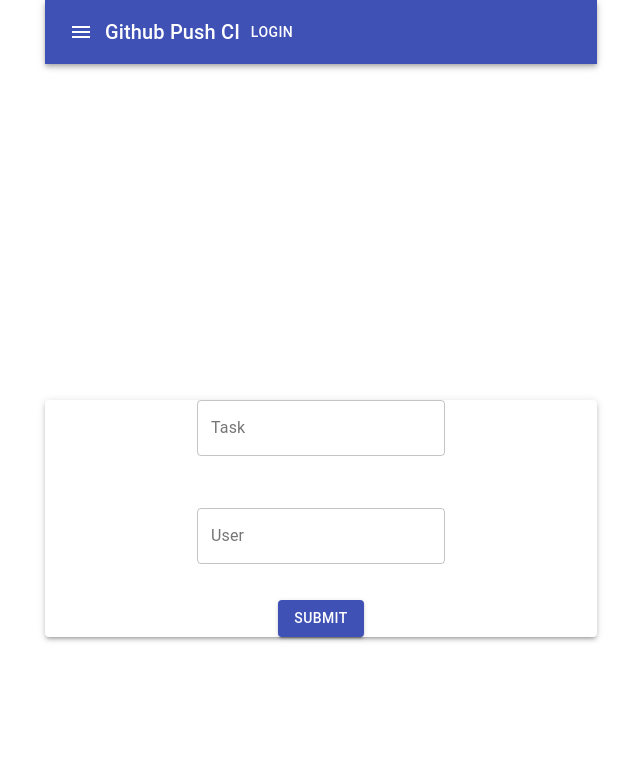
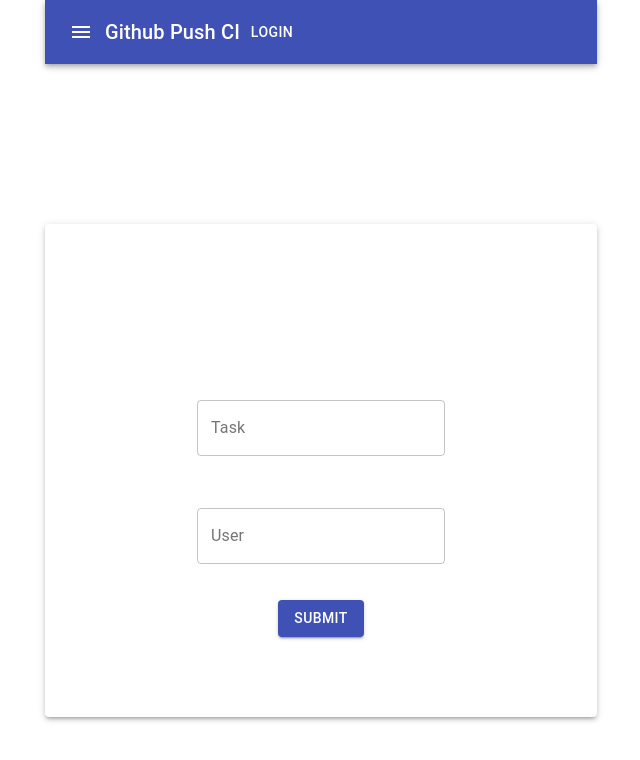
Before and after one commit to MaximeNzo/firebase-react-deploy, a React (Create React App) app: page / in a window 1280 px wide. Shown: the top 760 px of the page, without its empty margins (319-959 px from the left). Built offline with nearby package versions, Linux system fonts and the light colour scheme.

Commit message:
design commit

```diff
--- a/src/App.css
+++ b/src/App.css
@@ -1,6 +1,6 @@
 .App {
   text-align: center;
-  padding-top: 40vh;
+  padding-top: 20vh;
 }
 
 .App-logo {
@@ -37,3 +37,7 @@
     transform: rotate(360deg);
   }
 }
+
+form {
+  padding: 10rem 0rem 5rem 0rem;
+}
```
